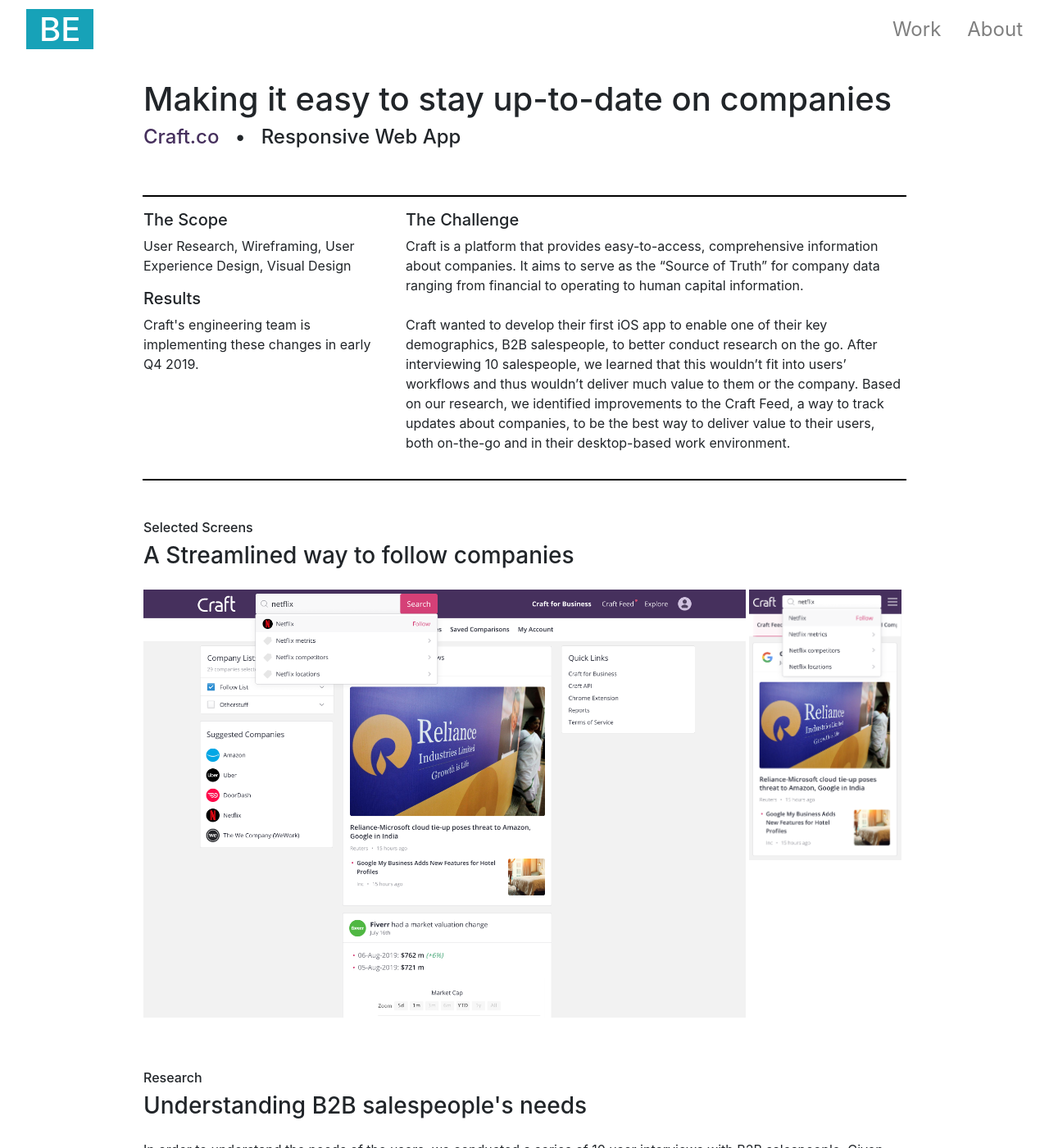
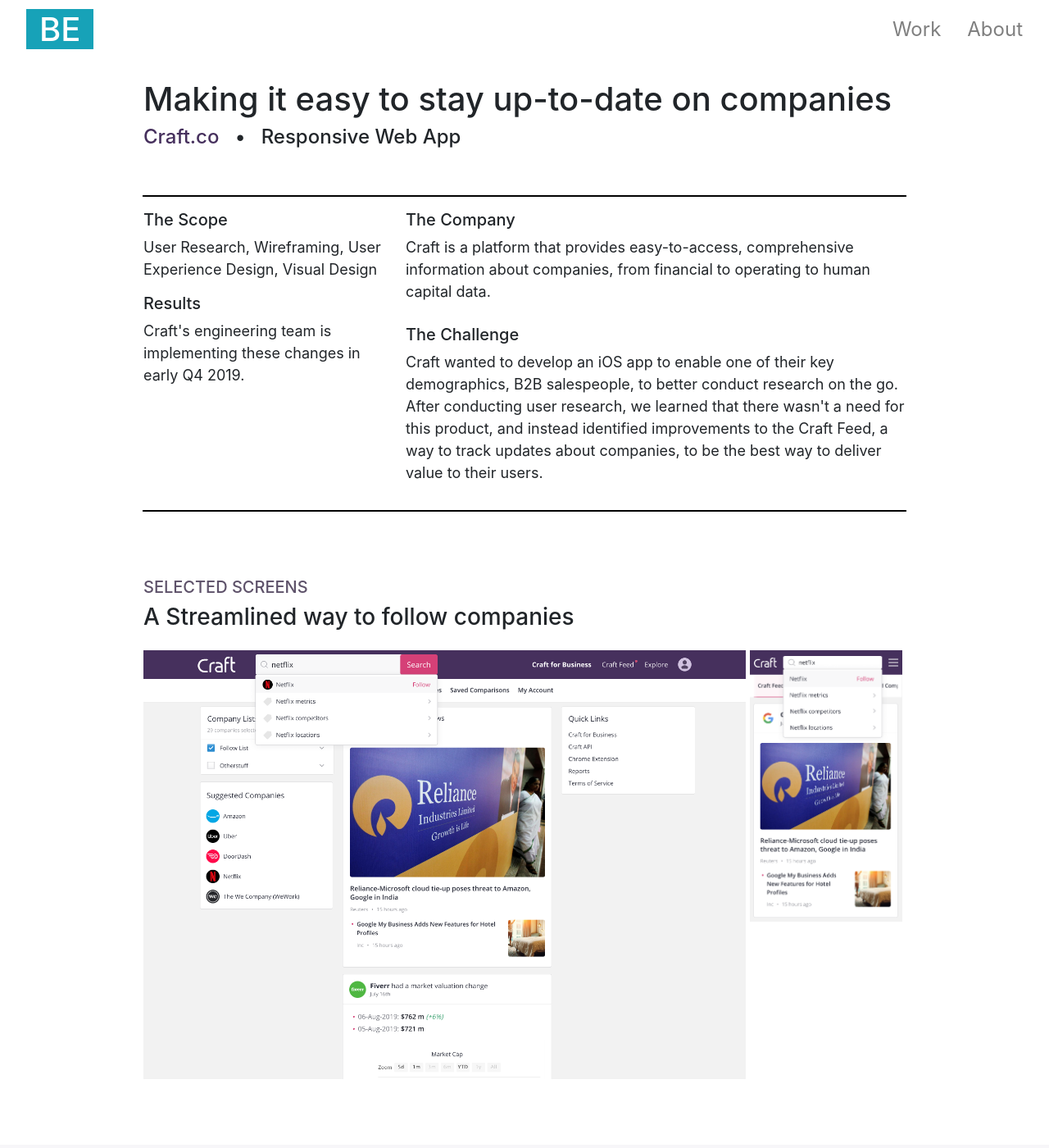
Before and after one commit to bewing91/new_bewingco, a Jekyll site: the page built from projects/craftco.html, in a window 1280 px wide and 1400 px high, scrolled down 671 px. Shown: the whole window at 82% size. Built offline with Jekyll 4.4.1, drawn with Linux system fonts in a browser that asks for light colours; some of the changed text lies outside the part shown.

Commit message:
craft case study refinement

```diff
--- a/_layouts/casestudy.html
+++ b/_layouts/casestudy.html
@@ -5,8 +5,8 @@
   <body>
     {% include navbar.html %}
     <div class="proj_thumb" style="background-image: url({{ site.baseurl }}/img/{{ page.thumbnail }}); background: {{ page.color }};">
-      <div class="container" style="height: 100%; text-align: center; background: url({{ site.baseurl }}/img/soundcloud/soundcloud_logo.gif) no-repeat center; background-size: 65%;">
-        <img src="{{ site.baseurl }}/img/soundcloud/{{ page.hero_scrn }}" height="80%" style="margin-top: 50px;">
+      <div class="container" style="height: 100%; text-align: center;">
+        <img src="{{ site.baseurl }}/img/soundcloud/{{ page.hero_scrn }}" height="90%" style="margin-top: 50px;">
       </div>
     </div>
     <div class="content">
--- a/_layouts/project.html
+++ b/_layouts/project.html
@@ -30,19 +30,19 @@
             </div>
           </div>
           <div id="challenge" class="col-md-8">
-            <h5>The Challenge</h5>
+            <h5>The Company</h5>
             {{ page.background }}
             <br /><br />
+            <h5>The Challenge</h5>
             {{ page.challenge }}
           </div>
         </div>
-
-        <div class="casestudy">
-          {{ content }}
-        </div>
+      </div>
+      <div class="casestudy">
+        {{ content }}
+      </div>
 
 
-      </div>
     </div>
 
     {% include footer.html %}
--- a/css/main.scss
+++ b/css/main.scss
@@ -4,6 +4,9 @@
 
 /* Global */
 
+#projcontent {
+  font-size: 18px;
+}
 /*
 .container {
   width:85%;
@@ -433,28 +436,24 @@
 }
 
 .projsection {
-  margin-bottom: 64px;
+  padding-top: 80px;
 
   .projsubsection {
-    margin-bottom: 48px;
+    margin-bottom: 40px;
   }
 
   h3 {
     margin-bottom: 24px;
   }
-
+  /*
   h5 {
     margin-bottom: 16px;
   }
-
+  */
 }
 
 #my_role {
   margin-bottom: 16px;
-}
-
-#project_intro {
-  margin-bottom: 48px;
 }
 
 #project_intro #scope {
@@ -644,21 +643,17 @@
 
 #aboutme {
   margin-top: 72px;
-  padding: 120px 0px;
-  background: #f1f1f1;
+  padding: 80px 0px;
 }
 
 .headshot {
   border-radius: 50%;
-  width: 80%;
+  width: 90%;
 }
 
 #music {
   padding: 80px 0px;
-
-  h3 {
-    margin-bottom: 40px;
-  }
+  background: #f1f1f1;
 }
 
 
--- a/projects/craftco.html
+++ b/projects/craftco.html
@@ -7,12 +7,11 @@
 tools:
 thumbnail: newlander_projthumb.jpg
 background: >
-  Craft is a platform that provides easy-to-access, comprehensive information about companies.
-  It aims to serve as the “Source of Truth” for company data ranging from financial to operating to human capital information.
+  Craft is a platform that provides easy-to-access, comprehensive information about companies, from financial to operating to human capital data.
 challenge: >
-  Craft wanted to develop their first iOS app to enable one of their key demographics, B2B salespeople, to better conduct research on the go.
-  After interviewing 10 salespeople, we learned that this wouldn’t fit into users’ workflows and thus wouldn’t deliver much value to them or the company.
-  Based on our research, we identified improvements to the Craft Feed, a way to track updates about companies, to be the best way to deliver value to their users, both on-the-go and in their desktop-based work environment.
+  Craft wanted to develop an iOS app to enable one of their key demographics, B2B salespeople, to better conduct research on the go.
+  After conducting user research, we learned that there wasn't a need for this product, and instead identified improvements to the Craft Feed,
+  a way to track updates about companies, to be the best way to deliver value to their users.
 
 metrics: Craft's engineering team is implementing these changes in early Q4 2019.
 hero_scrn: /craft/macbook_iphone_mock_craft.png
@@ -22,14 +21,16 @@
 
 <div class="process">
   <div id="solution">
-    <div class="projsection">
-      <h6>Selected Screens</h6>
+    <div class="projsection container" style="padding-bottom: 80px;">
+      <h5 style="color: {{ page.bgcolor }};">SELECTED SCREENS</h5>
       <h3>A Streamlined way to follow companies</h3>
       <img src="{{ site.baseurl }}/img/craft/craft_selected_screen_noheader.png" style="max-width: 79%;">
       <img src="{{ site.baseurl }}/img/craft/craft_selected_screen_mobile.png" style="max-width: 20%; vertical-align:top;">
     </div>
-    <div class="projsection">
-      <h6>Research</h6>
+    <div class="projsection" style="background: #f7f6f9; padding-bottom: 80px;">
+      <div class="container">
+        <div class="projsubsection">
+          <h5 style="color: {{ page.bgcolor }};">RESEARCH</h5>
           <h3>Understanding B2B salespeople's needs</h3>
           In order to understand the needs of the users, we conducted a series of 10 user interviews with B2B salespeople.
           Given that we were initially tasked with designing an iOS app, we were particularly interested in learning about their workflows and behaviors, and where (mobile vs desktop) they completed different activities.
@@ -42,78 +43,95 @@
           <li>Notification needs and preferences vary. Salespeople rarely need to respond immediately.</li>
           </ul>
           <br />
-      After considering these insights and the Craft's goals and needs, we decided that improvements to Craft's new feed functionality would best create value for users and the business.
+          After considering these insights and the Craft's goals and needs, we decided that <strong>improvements to Craft's new feed functionality would best create value for users and the business.</strong>
         </div>
-
-    <div class="projsection">
-      <h6>Identifying the problem</h6>
-      <h3>Users struggle to follow companies and identify information about companies they do follow.</h3>
-      <div class="row">
-        <div class="col-md-6">
+        <div>
+          <h3>Identifying usability problems</h3>
+          <!-- <h3>Users struggle to follow companies and identify information about companies they do follow.</h3> -->
           To identify problems in the Craft feed, we conducted usability tests with 5 people.
           After uncovering a slew of issues in the current feed experience, we prioritized them using a 2x2 and plotted each problem based on ease of implementation and impact on the user.
           <br /><br />We came away with <strong>3 key problems to address</strong>:
           <br /><br />
+          Users struggle to stay up-to-date on companies they care about.
           <ol>
             <li>Finding companies to follow is confusing.</li>
             <li>Following companies is confusing.</li>
             <li>Identifying information in the feed is difficult.</li>
           </ol>
         </div>
-        <div class="col-md-6">
-          <img src="{{ site.baseurl }}/img/craft/craft_2x2.jpg" style="max-width: 100%;">
+      </div>
+    </div>
+
+
+
+    <div class="projsection container">
+      <h5 style="color: #de3f70;">Pain Point 1: Finding companies to follow is confusing.</h5>
+      <h3>Solution: How might we make it easy to find companies to follow?</h3>
+      <div class="row projsubsection">
+        <div class="col-md-9">
+          <img src="{{ site.baseurl }}/img/craft/craft_before_home_searchopen.png" style="max-width: 100%;">
+        </div>
+        <div class="col-md-3">
+          <h5 style="padding-bottom: 8px;">Before: Two Searches, Two Purposes</h5>
+          <ul style="padding-left: 32px;">
+            <li style="padding-bottom: 8px;">Page had two search bars with different behaviors and functionalities.</li>
+                        <li style="padding-bottom: 8px;">Users who used top search were taken away from feed and struggled to find following button.</li>
+            <li style="padding-bottom: 8px;"><strong>Only 1/5 users tested thought to use the correct search (side search).</strong></li>
+          </ul>
+          <!--
+          The page had two search bars with different behaviors and functionalities. As a result, users weren't sure how to find companies to follow and <strong>only 1/5 users tested thought to use the correct search.</strong>
+           <br /><br />The other 4 users were taken away from the feed and spent time trying locating the follow button on a company's profile. -->
+        </div>
+      </div>
+      <div class="row projsubsection">
+        <div class="col-md-3">
+          <h5>Exploring solutions</h5>
+          With Craft's existing design system in mind, we explored solutions to make finding companies to follow easier.
+          <br /><br />Among the ideas we considered were merging the two searches into one, and adding clearer headers to improve clarity.
+        </div>
+        <div class="col-md-9">
+          <img src="{{ site.baseurl }}/img/craft/craft_sketches.jpg" style="max-width: 100%; border: 4px {{ page.bgcolor }} solid;">
+        </div>
+      </div>
+      <div class="row">
+        <div class="col-md-9">
+          <img src="{{ site.baseurl }}/img/craft/craft_after_search.png" style="max-width: 100%;">
+        </div>
+        <div class="col-md-3">
+          <h5 style="padding-bottom: 8px;">After: One Fully Functional Search</h5>
+          <div style="padding-bottom: 8px;">To reduce confusion, the searches were combined into one:</div>
+          <ul style="padding-left: 32px;">
+            <li style="padding-bottom: 8px;">'Follow' links were added in top search.</li>
+            <li style="padding-bottom: 8px;">Side search bar was removed and the suggested companies list was given a clear header.</li>
+            <li style="padding-bottom: 8px;"><strong>5/5 users successfully found and followed companies</strong> that they were looking for.</li>
+          </ul>
+          <!-- To reduce confusion and enable users to easily follow companies, the searches were combined into one.
+          The side search bar was removed, 'Follow' links were added to companies in the top search,
+          and the suggested companies list was given a clear header.
+          <br /><br />
+          As a result <strong>5/5 users successfully found and followed companies</strong> that they were looking for. -->
         </div>
       </div>
     </div>
 
-    <div class="projsection">
-      <h6>1. Finding companies to follow is confusing.</h6>
-      <h3>How might we make it easy to find companies to follow?</h3>
-      <div class="row projsubsection">
-        <div class="col-md-8">
-          <img src="{{ site.baseurl }}/img/craft/craft_before_home_searchopen.png" style="max-width: 100%;">
-        </div>
-        <div class="col-md-4">
-          <h5>Before</h5>
-          The original feed page had two search bars: one in the top navigation bar and one on the right side of the feed content.
-          <br /><br />The side search made it easy to follow companies from the page, but <strong>only 1/5 users</strong> we tested thought to search for a company with the side search rather than the top search.
-          <br /><br />This resulted in users being taken away from the feed and having to spend time locating the follow button on a company's profile.
-        </div>
-      </div>
-      <div class="row projsubsection">
-        <div class="col-md-4">
-          <h5>Exploring solutions</h5>
-          With Craft's existing design system and patterns in mind, we explored different solutions to make finding companies to follow easier.
-          <br /><br />Among the ideas we considered were merging the two searches into one, and adding clearer headers to improve clarity.
-        </div>
-        <div class="col-md-8">
-          <img src="{{ site.baseurl }}/img/craft/craft_sketches.jpg" style="max-width: 100%; border: 4px {{ page.bgcolor }} solid;">
-        </div>
-      </div>
-      <div class="row projsubsection">
-        <div class="col-md-8">
-          <img src="{{ site.baseurl }}/img/craft/craft_after_search.png" style="max-width: 100%;">
-        </div>
-        <div class="col-md-4">
-          <h5>After</h5>
-          I removed the side search to reduce confusion and in order to allow users to quickly and easily follow companies, added 'Follow' links to companies returned in the top nav search results.
-          <br /><br />The rest of the side search card was given a clear header 'Suggested Companies' that shared the styling of the other side card headers.
-        </div>
-      </div>
-    </div>
-
-    <div class="projsection">
-      <h6>2. Following companies is confusing.</h6>
+    <div class="projsection container">
+      <h5 style="color: #de3f70;">Pain Point 2: Following companies is confusing.</h5>
       <h3>How might we make it easy to follow a company?</h3>
       <div class="row projsubsection">
         <div class="col-md-9">
-          <img src="{{ site.baseurl }}/img/craft/craft_before_modal.png" style="max-width: 100%;">
+          <img src="{{ site.baseurl }}/img/craft/craft_before_modal_zoom.png" style="max-width: 100%;">
         </div>
         <div class="col-md-3">
-          <h5>Before</h5>
+          <h5 style="padding-bottom: 8px;">Before: A modal with too many settings and CTAs</h5>
+          <ul style="padding-left: 32px;">
+            <li style="padding-bottom: 8px;">Modal was hard for users to understand.</li>
+            <li style="padding-bottom: 8px;">Creating a new list took users to a new screen, leading to increased confusion and dropoff.</li>
+            <li style="padding-bottom: 8px;"><strong>0/5 users understood how to add companies to following lists</strong> and knew when a company was successfully followed.</li>
+          </ul>
+          <!--
           The modal to follow companies was hard for users to understand.
-          They struggled to understand how to add companies to following lists and  weren't sure when a company was successfully followed.
-          When they wanted to create a new list, they were taken to a separate screen, leading to more confusion and dropoff.
+          <strong>0/5 users understood how to add companies</strong> to following lists and knew when a company was successfully followed.
+          <br /><br />When they wanted to create a new list, they were taken to a separate screen, leading to more confusion and dropoff. -->
         </div>
       </div>
       <div class="row projsubsection">
@@ -125,70 +143,96 @@
           <img src="{{ site.baseurl }}/img/craft/craft_modal_wireframes.jpg" style="max-width: 100%;">
         </div>
       </div>
-      <div class="row projsubsection">
+      <div class="row">
         <div class="col-md-9">
-          <img src="{{ site.baseurl }}/img/craft/craft_after_modal.png" style="max-width: 100%;">
+          <img src="{{ site.baseurl }}/img/craft/craft_after_modal_zoom.png" style="max-width: 100%;">
         </div>
         <div class="col-md-3">
-          <h5>After</h5>
-          We streamlined the modal by reducing the number of call-to-actions and settings on it.
-           The header copy was changed to be more conversational in order make it easier to understand, as well as to account for both adding (following) and removing (unfollowing) modal states.
+          <h5 style="padding-bottom: 8px;">After: A Conversational Checklist</h5>
+          <ul style="padding-left: 32px;">
+            <li style="padding-bottom: 8px;">Reduced number of CTAs and settings.</li>
+            <li style="padding-bottom: 8px;">List creation moved to with-in modal.</li>
+            <li style="padding-bottom: 8px;">Header written conversationally for easier processing and to account for both following and unfollowing states.</li>
+            <li style="padding-bottom: 8px;"><strong>5/5 users understood how to follow a company, and knew when they had done so.</strong></li>
+          </ul>
+          <!-- We streamlined the modal by reducing the number of call-to-actions and settings on it.
+           The header copy was written more conversationally in order make it easier to understand and to account for both adding (following) and removing (unfollowing) states.
           <br /><br />
-          After the changes, <strong>5/5 users</strong> tested understood how to follow a company, and knew when they had successfully done so.
+          After the changes, <strong>5/5 users</strong> tested understood how to follow a company, and knew when they had successfully done so. -->
         </div>
       </div>
     </div>
 
-    <div class="projsection">
-      <h6>3. Identifying information in the feed is difficult.</h6>
+    <div class="projsection container" style="padding-bottom: 80px;">
+      <h5 style="color: #de3f70;">Pain Point 3: Identifying information in the feed is difficult.</h5>
       <h3>How might we make it easy to understand information in the feed?</h3>
       <div class="row projsubsection">
         <div class="col-md-9">
           <img src="{{ site.baseurl }}/img/craft/craft_header_before.jpg" style="max-width: 100%;">
         </div>
         <div class="col-md-3">
-          <h5>Before</h5>
+          <h5 style="padding-bottom: 8px;">Before: Multiple Headings, High Cognitive Load</h5>
+          <ul style="padding-left: 32px;">
+            <li style="padding-bottom: 8px;">Key information like the company name and type of update split into multiple headers and subheaders</li>
+            <li style="padding-bottom: 8px;">Date repeated on news card</li>
+            <li style="padding-bottom: 8px;">Confusing information hierachy made it hard for users to quickly understand each update.</li>
+          </ul>
+          <!--
           The original cards had high cognitive load.
            With the key information like the company name and type of update split into multiple headers and subheaders,
-           and the date repeated on the news card, it was hard for users to process what was in each update.
+           and the date repeated on the news card, it was hard for users to process what was in each update. -->
         </div>
       </div>
       <div class="row projsubsection">
         <div class="col-md-3">
           <h5>Exploring Solutions</h5>
-          After sketching out a variety of options, we settled on two different options to test further:
-          a conversational style header and a header that relied on badges. <br /><br />We tested them with 40 people
-           on UsabilityHub to gauge which was easier to understand. Based on our testing, it became clear that the conversational header
-           required less interpretation and processing while the button-like nature of the badges
+          After sketching some options, we <strong>tested two designs further with 40 people on UsabilityHub.</strong>
+          <br /><br />
+          It became clear that <strong>the conversational style header was easiest to understand</strong>. It
+           required less interpretation and processing while the button-like nature of the badge design
            led to some confusion.
         </div>
         <div class="col-md-9">
           <img src="{{ site.baseurl }}/img/craft/craft_header_exploring.jpg" style="max-width: 100%;">
         </div>
       </div>
-      <div class="row projsubsection">
+      <div class="row">
         <div class="col-md-9">
           <img src="{{ site.baseurl }}/img/craft/craft_header_after.jpg" style="max-width: 100%;">
         </div>
         <div class="col-md-3">
-          <h5>After</h5>
+          <h5 style="padding-bottom: 8px;">After: A Distinct, Conversational Header</h5>
+          <ul style="padding-left: 32px;">
+            <li style="padding-bottom: 8px;">Headers were consolidated into one conversational style header for easy understanding.</li>
+            <li style="padding-bottom: 8px;">Date changed to more familiar format.</li>
+            <li style="padding-bottom: 8px;">Users could quickly identify key information for each update.</li>
+          </ul>
+          <!--
           The previous headers were consolidated into one conversational style header that users could read at a quick glance.
-          The date format was changed to a more casual format as well to make it more accessible.
+          The date format was changed to a more casual format as well to make it more accessible. -->
         </div>
       </div>
     </div>
 
-    <div class="projsection">
-      <h6>Outcome</h6>
-      <h3>Headed to production</h3>
-      <img src="{{ site.baseurl }}/img/craft/craft_after_modal_2.gif" style="max-width: 100%;">
+    <div class="projsection" style="background: #f7f6f9; padding-bottom: 80px;">
+      <div class="container">
+        <div class="projsubsection">
+          <h5 style="color: {{ page.bgcolor }};">OUTCOME</h5>
+          <h3>To production, and beyond!</h3>
+          <img src="{{ site.baseurl }}/img/craft/craft_after_modal_3.gif" style="max-width: 100%;">
           <br /><br />
           Craft's team was so excited about the changes that we made, that they moved them to the top of the roadmap
           and plan to implement them in early Q4 2019. Thanks to our use of Craft's existing design system, the changes
           are relatively easy to implement and thus have a potentially high ROI for the Craft platform.
-      <!--
+        </div>
         <h3>What's Next</h3>
-      <div>In the course of our research, we identifed a lot of usability issues with the current feed.</div> -->
+        <div>In the course of our research, we identifed a number of usability issues with the current feed.
+          While we were constrained by time and engineering considerations, there were a number of additional changes that I would make in order to deliver more value to users and the business.
+
+          My top priority would be to add filtering functionality to the feed to make it even easier for users to find what they're looking for in the feed.
+        <br /><br />
+        </div>
+      </div>
     </div>
 
 
```
Also changed, not shown: about.html (+6 -15 lines), projects/outschool.html (+8 -0 lines), img/craft/craft_after_modal_3.gif (added), img/craft/craft_after_modal_zoom.png (added), img/craft/craft_before_modal.png, img/craft/craft_before_modal_zoom.png (added), 1 other file. Lines whose indentation alone changed are shown as unchanged.
